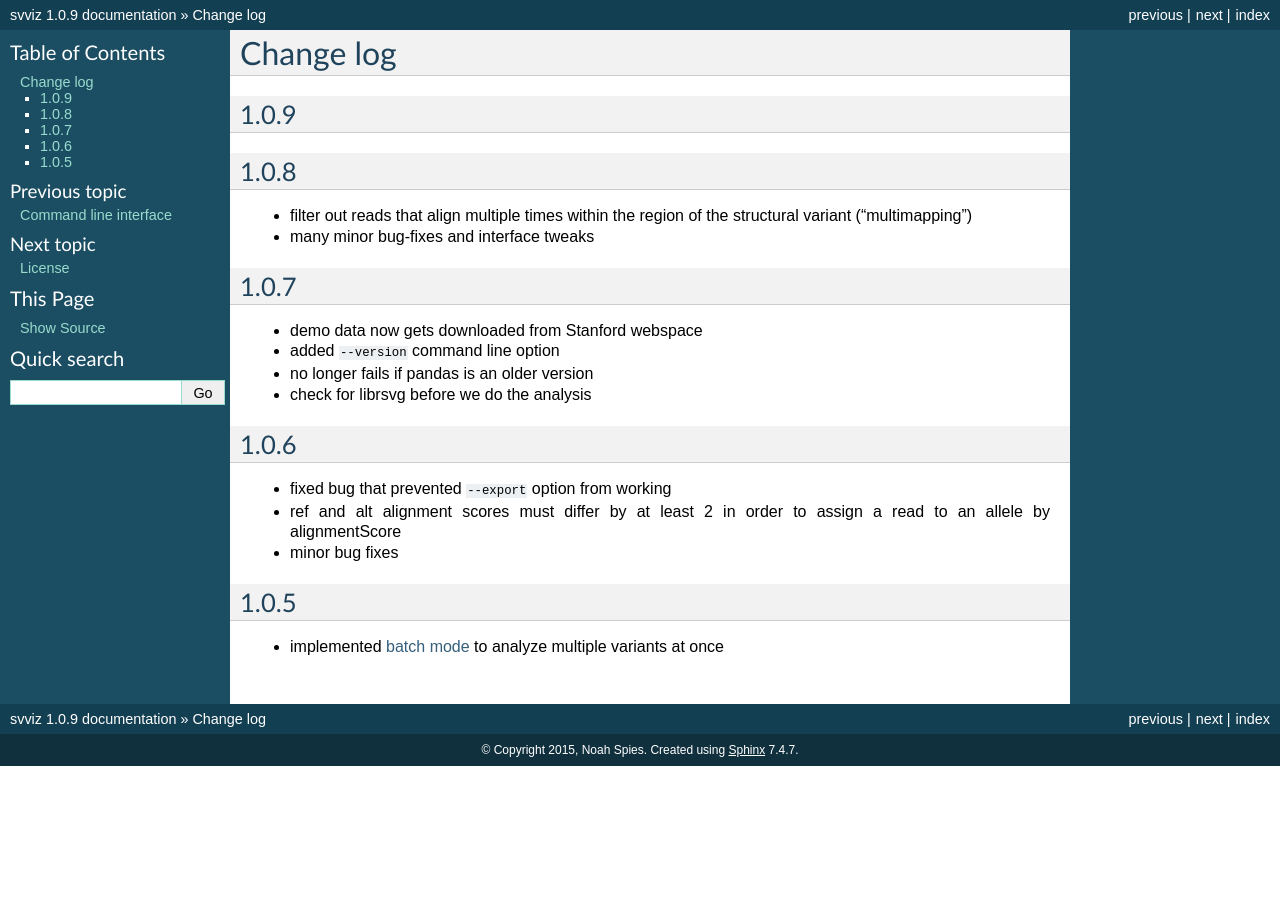
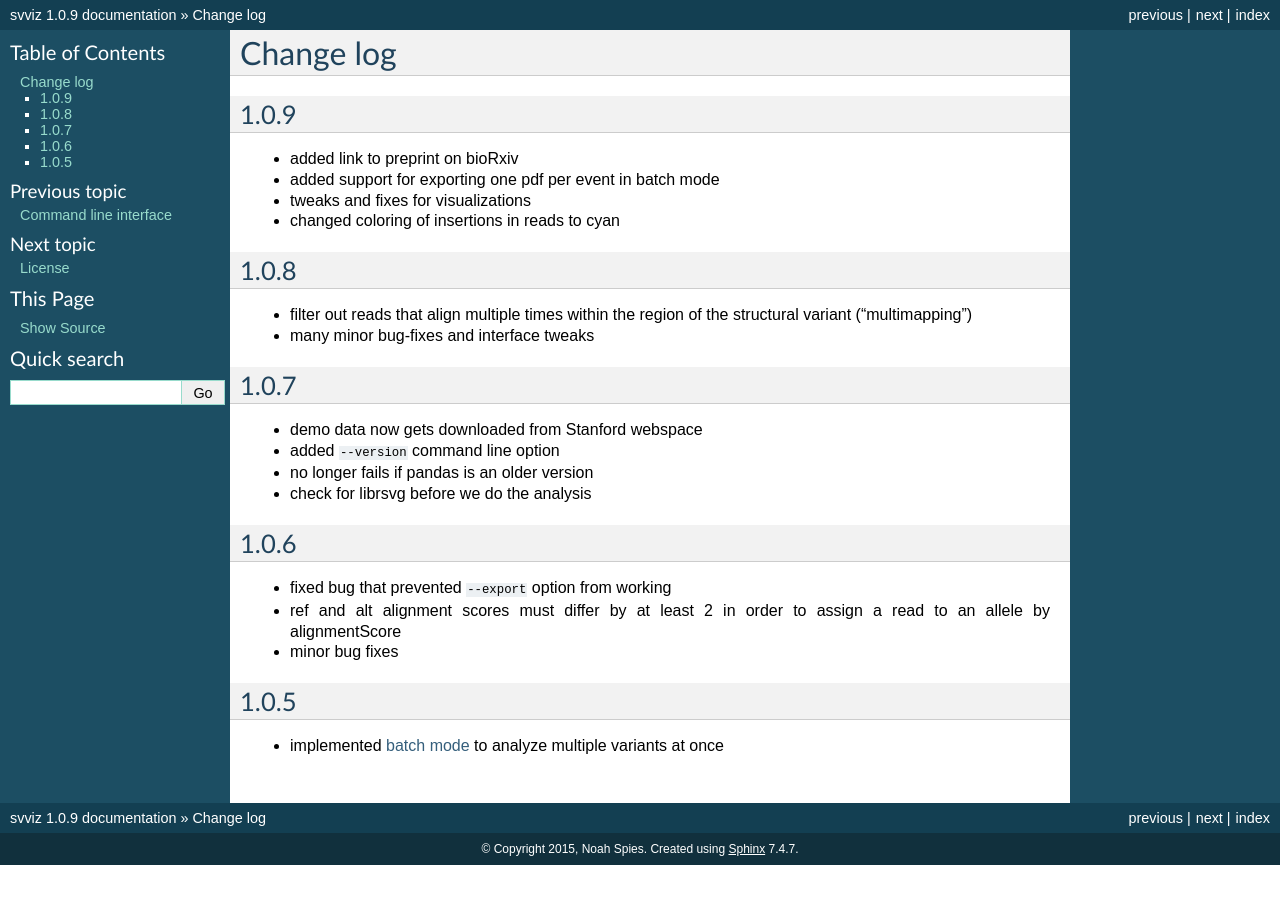
Before and after one commit to svviz/svviz, a Sphinx documentation site: the page built from docs/changelog.rst, in a window 1280 px wide. Built offline with Sphinx 7.4.7, drawn with Linux system fonts in a browser that asks for light colours.

Commit message:
releasing v 1.0.9

```diff
--- a/docs/changelog.rst
+++ b/docs/changelog.rst
@@ -4,6 +4,10 @@ Change log
 1.0.9
 -----
 
+- added link to preprint on bioRxiv
+- added support for exporting one pdf per event in batch mode
+- tweaks and fixes for visualizations
+- changed coloring of insertions in reads to cyan
 
 1.0.8
 -----
```
